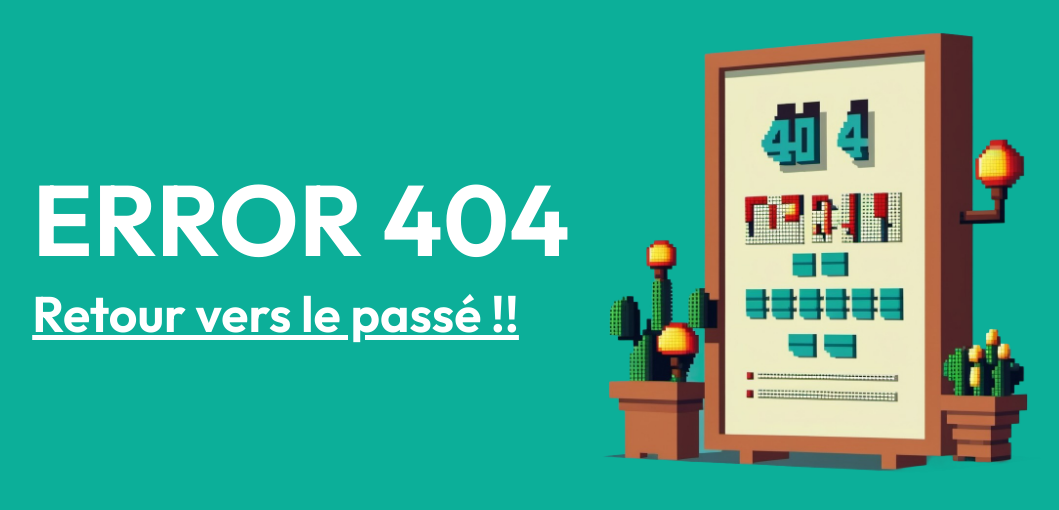
After one commit to Mydev8999/kpay_php, a PHP site: the page made by php/404.php in a window 1280 px wide. The commit adds this page. Shown: the top 510 px of the page, without its empty margins (89-1148 px from the left). Run offline with PHP 8.4, Linux system fonts and the light colour scheme.

Commit message:
ajout page 404

```diff
--- /dev/null
+++ b/css/404.css
@@ -0,0 +1,39 @@
+
+@import url('https://fonts.googleapis.com/css2?family=Outfit:wght@639&display=swap');
+
+
+*{
+    margin: 0;
+    padding: 0;
+
+}
+
+
+body{
+    background-color: #0caf99;
+    display: flex;
+    align-items: center;
+    justify-content: center;
+}
+
+h1{
+    font-family: "Outfit", sans-serif;
+    font-optical-sizing: auto;
+    font-weight: 639;
+    font-style: normal;
+    color: white;
+    font-size: 100px;
+}
+
+img{
+    height: 500px;
+    width: 500px;
+}
+
+a{
+    font-family: "Outfit", sans-serif;
+    font-optical-sizing: auto;
+    font-weight: 639;
+    font-size: 50px;
+    color: white;
+}
--- /dev/null
+++ b/php/404.php
@@ -0,0 +1,19 @@
+<!DOCTYPE html>
+<html lang="fr">
+<head>
+    <meta charset="UTF-8">
+    <meta name="viewport" content="width=device-width, initial-scale=1.0">
+    <title>ERROR 404</title>
+    <link rel="stylesheet" href="../css/404.css">
+    <link rel="icon" href="../image/K.png">
+</head>
+<body>
+    <div>
+        <h1>ERROR 404</h1>
+        <a href="home.php">Retour vers le passé !!</a>
+    </div>
+
+    <img src="../image/404.png" alt="404 img">
+
+</body>
+</html>
--- a/php/server/server.php
+++ b/php/server/server.php
@@ -8,7 +8,7 @@ $password = '';
 try{
     $pdo = new PDO("mysql:host=$host;dbname=$dbname", $username, $password);
     $pdo->setAttribute(PDO::ATTR_ERRMODE, PDO::ERRMODE_EXCEPTION);
-    echo "Connexion à la base de données réussie.";
+    // echo "Connexion à la base de données réussie.";
 }catch (PDOException  $e){
     echo "Erreur de connexion à la base de données : " . $e->getMessage();
 }
```
Also changed, not shown: php/inscription.php (+3 -8 lines), .htaccess (added), image/404.png (added).
